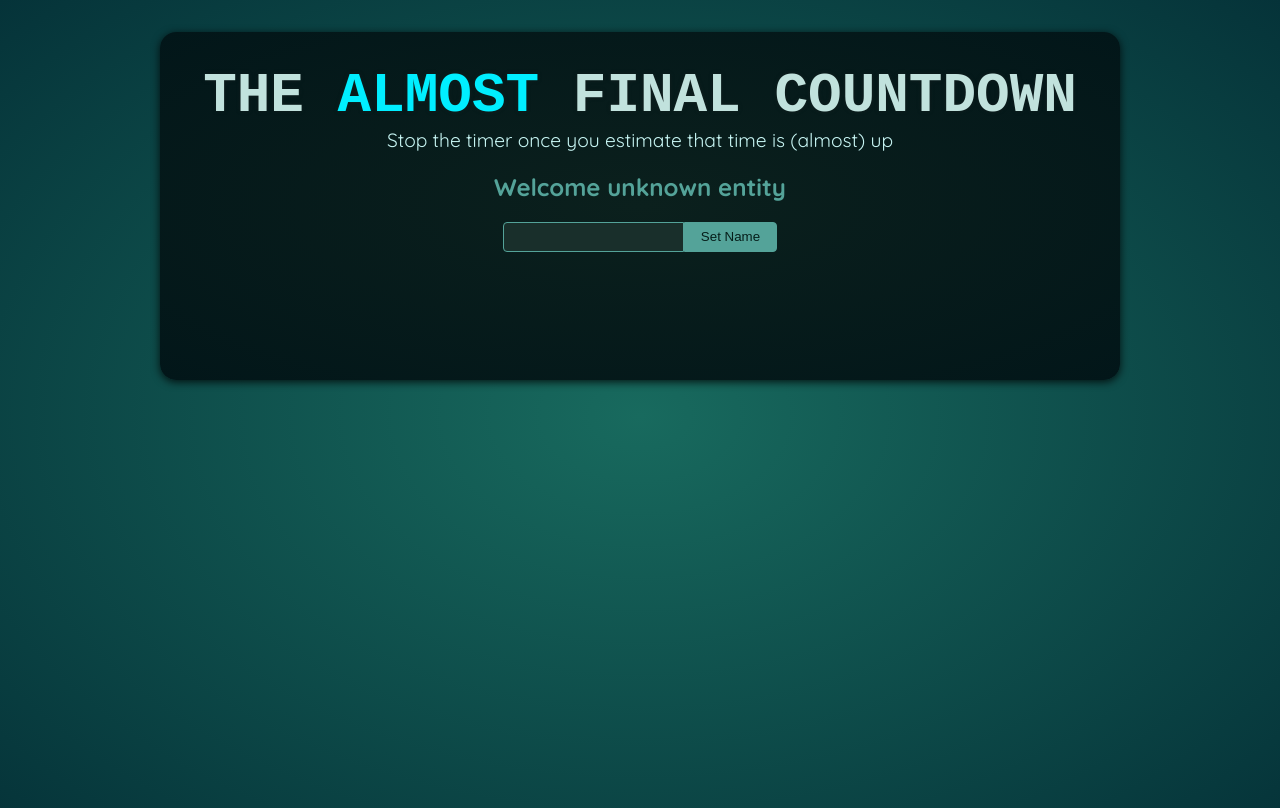
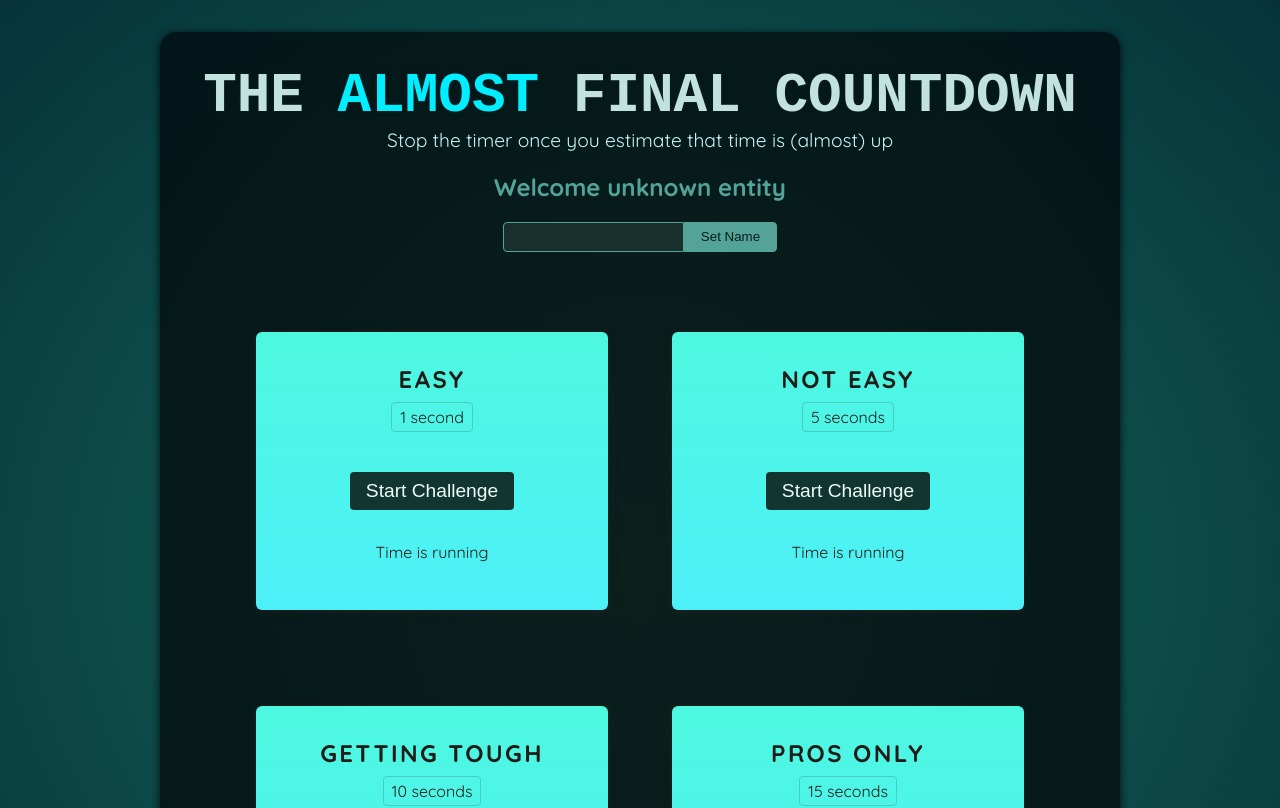
Before and after one commit to ruanovaAlan/Almost-Final-Countdown, a React (Vite) app: page / in a window 1280 px wide. Shown: the top 808 px of the page. Built offline with nearby package versions, Linux system fonts and the light colour scheme; a web font is replaced by a local one.

Commit message:
Add TimerChallenge component and challenges to App.jsx

```diff
--- a/src/App.jsx
+++ b/src/App.jsx
@@ -1,10 +1,16 @@
 import Player from './components/Player.jsx';
+import TimerChallenge from './components/TimerChallenge.jsx';
 
 function App() {
   return (
     <>
       <Player />
-      <div id="challenges"></div>
+      <div id="challenges">
+        <TimerChallenge title="Easy" targetTime={1} />
+        <TimerChallenge title="Not easy" targetTime={5} />
+        <TimerChallenge title="Getting Tough" targetTime={10} />
+        <TimerChallenge title="Pros Only" targetTime={15} />
+      </div>
     </>
   );
 }
--- /dev/null
+++ b/src/components/TimerChallenge.jsx
@@ -0,0 +1,16 @@
+export default function TimerChallenge({ title, targetTime }) {
+    return (
+        <section className="challenge">
+            <h2>{title}</h2>
+            <p className="challenge-time">
+                {targetTime} second{targetTime > 1 ? "s" : ""}
+            </p>
+            <p>
+                <button>Start Challenge</button>
+            </p>
+            <p className="">
+                Time is running
+            </p>
+        </section>
+    )
+}
```
